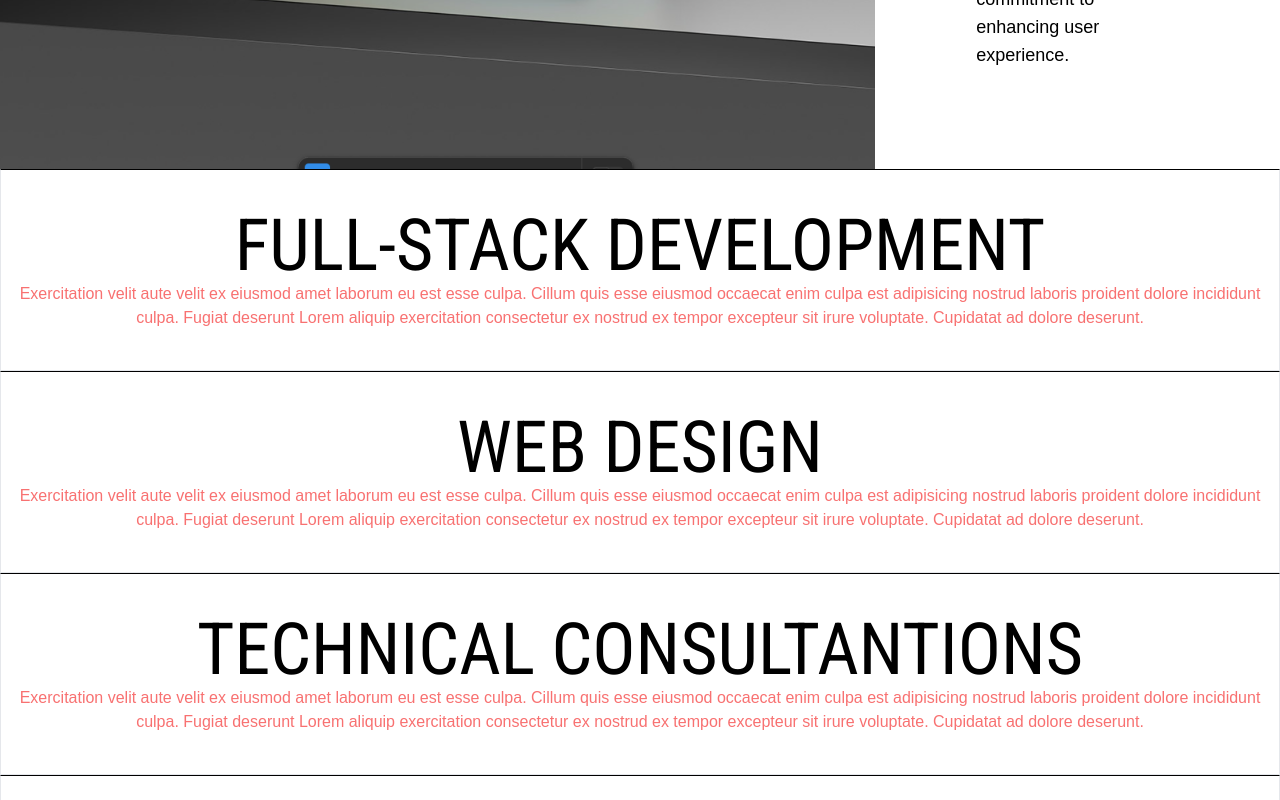
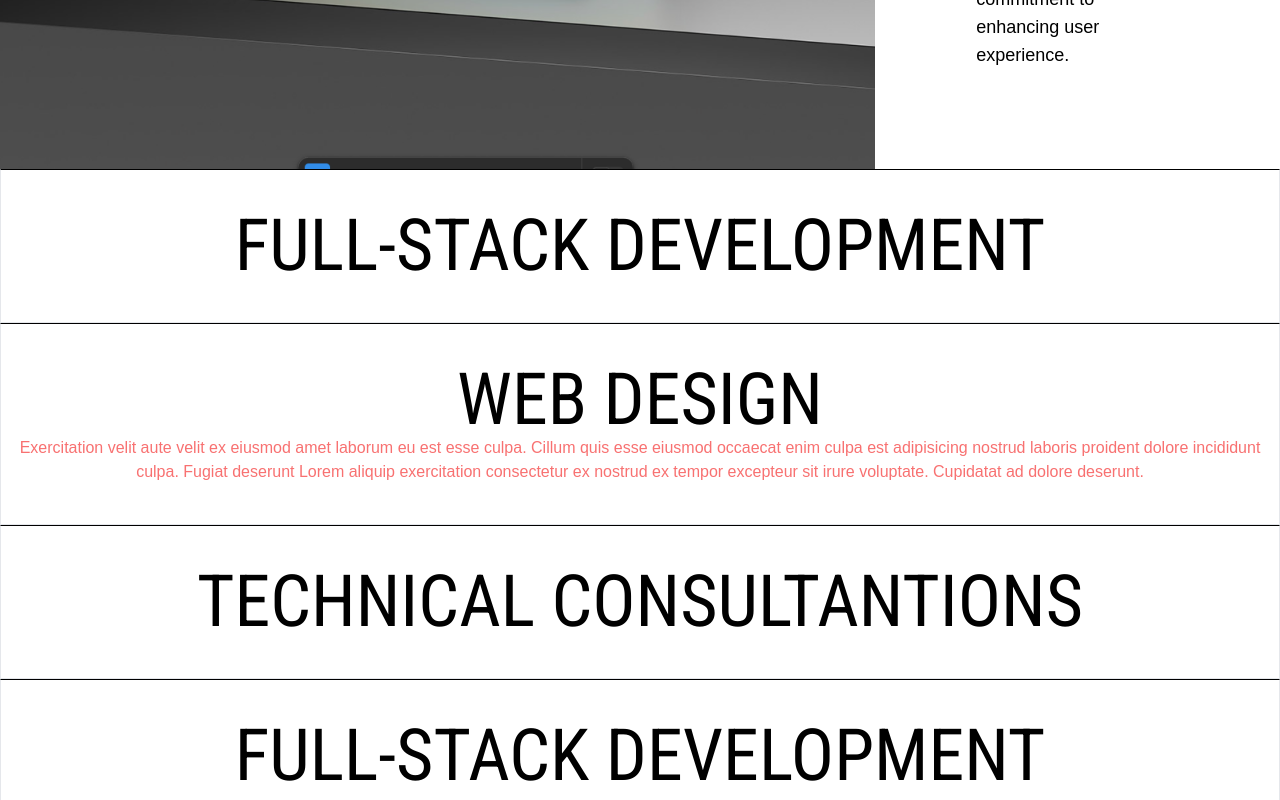
Before and after one commit to TandemCreativeDev/tandem, a Next.js app: page / in a window 1280 px wide. Both pictures are taken after a click on the element "WEB DESIGN". Shown: the part 1903-2703 px from the top of the page. Built offline with nearby package versions, Linux system fonts and the light colour scheme.

Commit message:
feat: add functionality for user to toggle specific accordion sections

```diff
--- a/src/components/Accordion.tsx
+++ b/src/components/Accordion.tsx
@@ -43,10 +43,14 @@ export default function Accordion() {
     },
   ];
 
-  const [showContent, setShowContent] = useState(false);
+  const [openAccordionSection, setOpenAccordionSection] = useState(20);
 
-  const handleContentClick = () => {
-    setShowContent(!showContent);
+  const handleContentClick = (index: number) => {
+    if (openAccordionSection === index) {
+      setOpenAccordionSection(20);
+    } else {
+      setOpenAccordionSection(index);
+    }
   };
   return (
     <>
@@ -56,14 +60,14 @@ export default function Accordion() {
             <div className="bg-white text-black text-center border-t-black border-[1px] py-10">
               <h3
                 className="text-7xl uppercase font-tandem-block font-normal"
-                onClick={handleContentClick}
+                onClick={() => handleContentClick(index)}
               >
                 {section.title}
               </h3>
               <p
                 className={clsx("text-red-400", {
-                  block: showContent,
-                  hidden: !showContent,
+                  block: openAccordionSection === index,
+                  hidden: openAccordionSection !== index,
                 })}
               >
                 {section.content}
```
